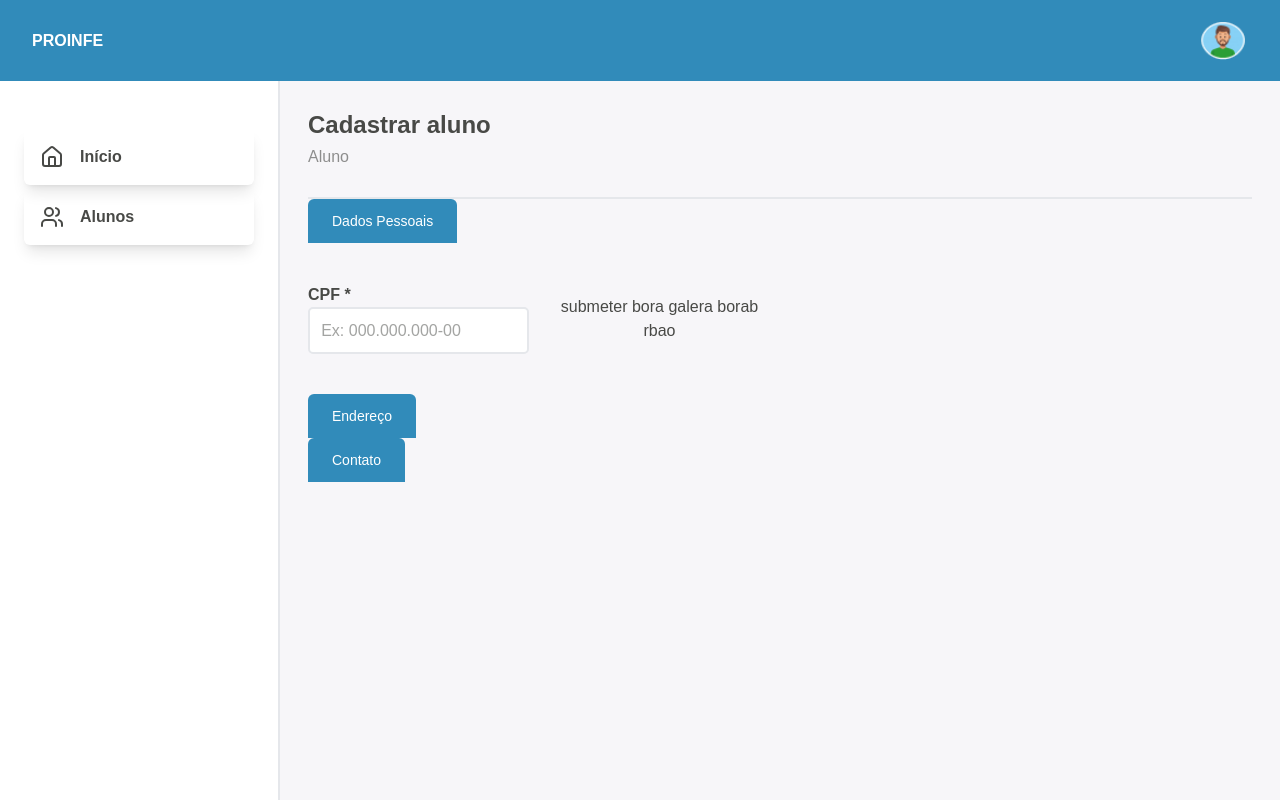
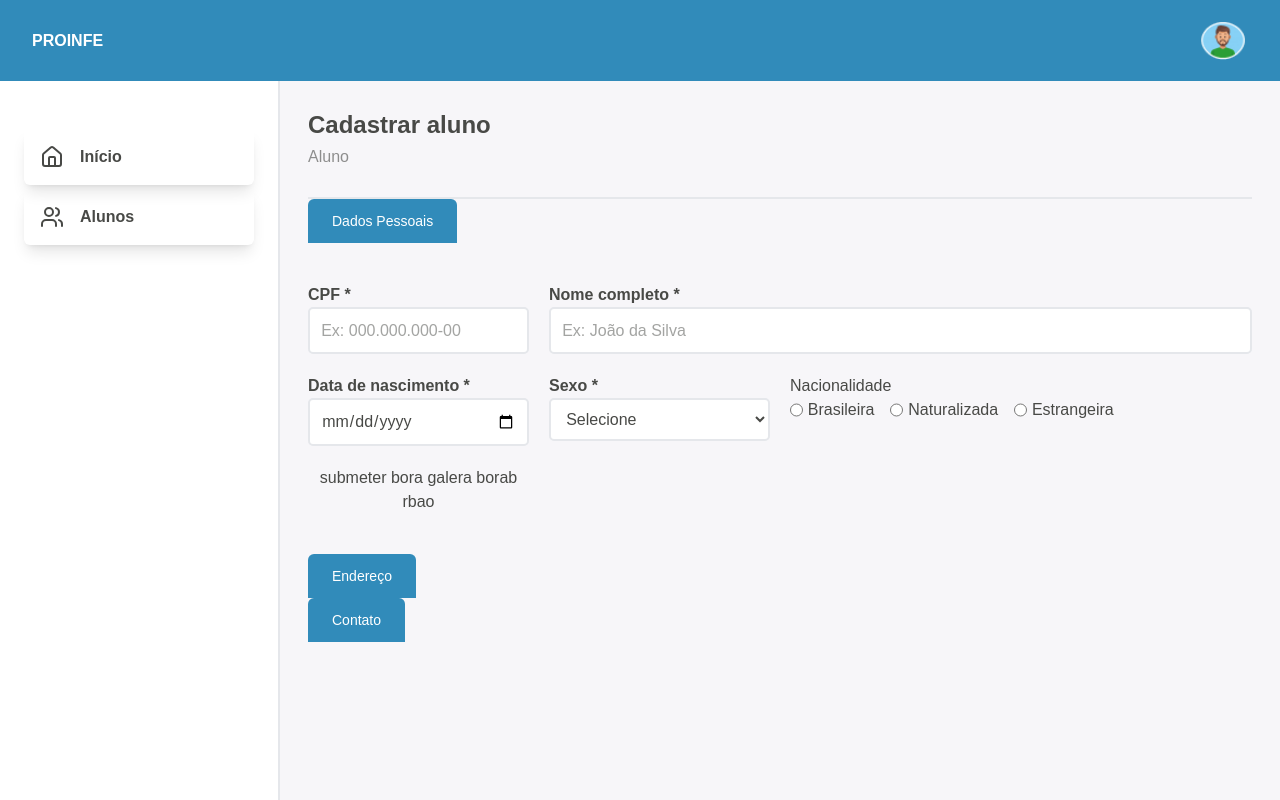
Before and after one commit to annaisabelapont/teste-proinfe, a Next.js app: page /alunos/cadastrar in a window 1280 px wide. Built offline with nearby package versions, Linux system fonts and the light colour scheme.

Commit message:
feat: first section of form

```diff
--- a/app/components/alunos/Form.tsx
+++ b/app/components/alunos/Form.tsx
@@ -19,21 +19,21 @@ export default function Form({
   const schema = z.object({
     cpf: z.string().nonempty("CPF é obrigatório!"),
     nome: z.string().nonempty("Nome é obrigatório!"),
-    nascimento: z.date(),
+    nascimento: z.string().nonempty("Nascimento é obrigatório!"),
     sexo: z.string().nonempty("Sexo é obrigatório!"),
     nacionalidade: z.string().nonempty("Nacionalidade é obrigatória!"),
     // endereco: {
-    cep: z.string().nonempty("CEP é obrigatório!"),
-    logradouro: z.string().nonempty("Logradouro é obrigatório!"),
-    numero: z.number().min(0),
-    bairro: z.string().nonempty("Bairro é obrigatório!"),
-    cidade: z.string().nonempty("Cidade é obrigatória!"),
-    estado: z.string().nonempty("Estado é obrigatório!"),
-    // },
-    // contatos: [
-    //   {
-    contato: z.array(z.string()),
-    email: z.array(z.string()),
+    // cep: z.string().nonempty("CEP é obrigatório!"),
+    // logradouro: z.string().nonempty("Logradouro é obrigatório!"),
+    // numero: z.number().min(0),
+    // bairro: z.string().nonempty("Bairro é obrigatório!"),
+    // cidade: z.string().nonempty("Cidade é obrigatória!"),
+    // estado: z.string().nonempty("Estado é obrigatório!"),
+    // // },
+    // // contatos: [
+    // //   {
+    // contato: z.array(z.string()),
+    // email: z.array(z.string()),
     //   },
     // ],
   });
@@ -62,43 +62,52 @@ export default function Form({
             type="text"
             error={errors.cpf}
           />
-          {/* <Input
+
+          <Input
+            register={register("nome")}
             className="col-span-3"
             placeholder="Ex: João da Silva"
             label="Nome completo *"
             type="text"
-            error={null}
+            error={errors.nome}
           />
+
           <Input
+            register={register("nascimento")}
             placeholder="Ex: 05/11/1998"
             label="Data de nascimento *"
             type="date"
-            error={null}
-          /> */}
+            error={errors.nascimento}
+          />
 
-          {/* <Select
+          <Select
             placeholder="Selecione"
             label="Sexo *"
             options={[
               { name: "Masculino", value: "Masculino" },
               { name: "Feminino", value: "Feminino" },
             ]}
-            error={null}
+            register={register("sexo")}
+            error={errors.sexo}
           />
 
           <fieldset>
             Nacionalidade
             <div className="flex gap-4">
               <label>
-                <input type="radio" name="nacionalidade" value={"Brasileira"} />
+                <input
+                  type="radio"
+                  {...register("nacionalidade")}
+                  value={"Brasileira"}
+                />
                 Brasileira
               </label>
 
               <label>
                 <input
                   type="radio"
-                  name="nacionalidade"
                   value={"Naturalizada"}
+                  {...register("nacionalidade")}
                 />
                 Naturalizada
               </label>
@@ -106,14 +115,22 @@ export default function Form({
               <label>
                 <input
                   type="radio"
-                  name="nacionalidade"
+                  {...register("nacionalidade")}
                   value={"Estrangeira"}
                 />
                 Estrangeira
               </label>
             </div>
-          </fieldset> */}
+            {errors.nacionalidade && (
+              <span className="text-red-500 text-sm font-normal mt-1">
+                {errors.nacionalidade.message}
+              </span>
+            )}
+          </fieldset>
 
+          <br />
+          <br />
+          <br />
           <button type="submit">submeter bora galera borab rbao</button>
         </div>
 
--- a/app/components/alunos/FormSelect.tsx
+++ b/app/components/alunos/FormSelect.tsx
@@ -1,3 +1,4 @@
+import { FieldError, UseFormRegisterReturn } from "react-hook-form";
 import "./form.css";
 
 export default function Select({
@@ -5,18 +6,28 @@ export default function Select({
   placeholder,
   error,
   options,
+  register,
+  className,
 }: {
   label: string;
   placeholder: string;
-  error: any;
   options: { name: string; value: any }[];
+  error: FieldError | undefined;
+  register: UseFormRegisterReturn<any>;
+  className?: string;
 }) {
   return (
     <>
       <label>
         {label}
-        <select defaultValue={''} className={error ? "border-red-500" : "border-gray-200 "}>
-          <option value="" disabled selected>
+        <select
+          {...register}
+          defaultValue={""}
+          className={`${className} ${
+            error ? "border-red-500" : "border-gray-200"
+          }`}
+        >
+          <option value="" disabled>
             {placeholder}
           </option>
 
@@ -26,9 +37,8 @@ export default function Select({
             </option>
           ))}
         </select>
+        {error && <span className="text-red-500 text-sm">{error.message}</span>}
       </label>
-
-      {error && <span className="text-red-500 text-sm">{error.message}</span>}
     </>
   );
 }
```
